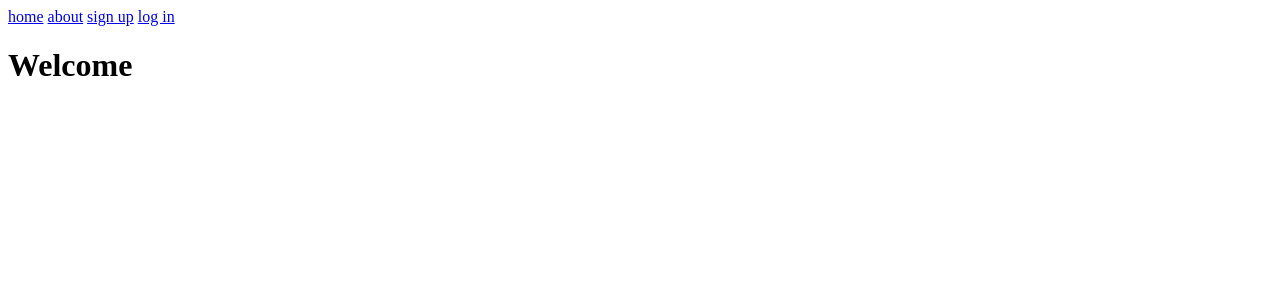
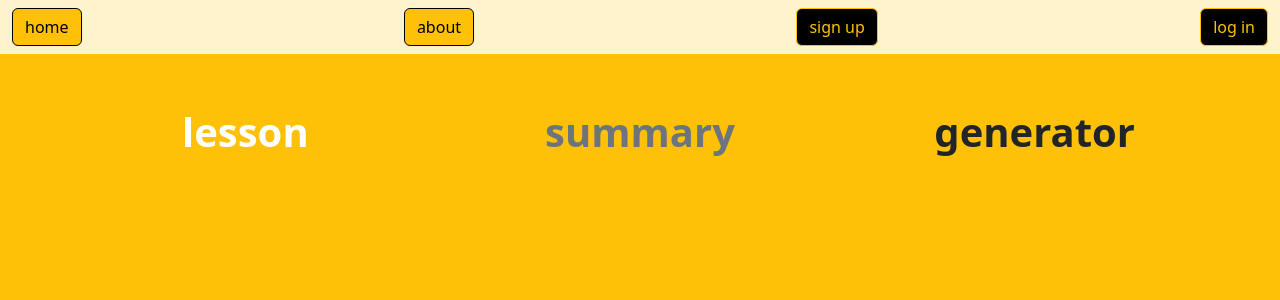
Before and after one commit to jhsu79/lesson-summary-generator, a Django app: page / in a window 1280 px wide. Shown: the top 300 px of the page. Run offline with Django 4.2, Linux system fonts and the light colour scheme.

Commit message:
added styling

```diff
--- /dev/null
+++ b/lessonsummarygenerator/main_app/static/style.css
@@ -0,0 +1,6 @@
+main {
+    background-color: orange;
+}
+a {
+    text-decoration: none;
+}
--- a/lessonsummarygenerator/main_app/templates/about.html
+++ b/lessonsummarygenerator/main_app/templates/about.html
@@ -1,7 +1,7 @@
 {% extends 'base.html' %}
 {% block content %}
-<h2>About the Lesson Note Generator</h2>
-<div> <p>The Lesson Summary Generator (LSG) is a tool for a user (likely an instructor, teacher, or a tutor) to create a list of students and list of concepts the instructor will cover. The user can then use a form to enter a student's performance on homework, the concepts covered during the lesson, and assignments for the next lesson. Using that form, LSG will create summaries using OpenAI. Ultimately, these summaries can then be modified or edited for clarity or length as needed.</p>
+<h2 class="fw-bold fs-1 container-fluid text-center justify-content-center mt-5 w-50 p-2 bg-white border border-black rounded-3">About the Lesson Note Generator</h2>
+<div class="container-fluid mx-2 p-3"></div> <p class="container-fluid fs-2 mx-3 p-5"><strong>The Lesson Summary Generator (LSG) </strong> is a tool for a user (likely an instructor, teacher, or a tutor) to create a list of students and list of concepts the instructor will cover. The user can then use a form to enter a student's performance on homework, the concepts covered during the lesson, and assignments for the next lesson. Using that form, LSG will create summaries using OpenAI. Ultimately, these summaries can then be modified or edited for clarity or length as needed.</p>
 </div>
 
 {% endblock %}
--- a/lessonsummarygenerator/main_app/templates/base.html
+++ b/lessonsummarygenerator/main_app/templates/base.html
@@ -1,33 +1,41 @@
+{% load static %}
+
 <!DOCTYPE html>
 <html lang="en">
 <head>
     <meta charset="UTF-8">
     <meta name="viewport" content="width=device-width, initial-scale=1.0">
+    <link href="https://cdn.jsdelivr.net/npm/bootstrap@5.3.2/dist/css/bootstrap.min.css" rel="stylesheet" integrity="sha384-T3c6CoIi6uLrA9TneNEoa7RxnatzjcDSCmG1MXxSR1GAsXEV/Dwwykc2MPK8M2HN" crossorigin="anonymous">
+    <link rel="stylesheet" href="{% static 'css/style.css' %}">
     <title>Lesson Summary Generator</title>
 </head>
-<body>
+<body class="bg-warning">
     <header>
 
-        <nav>
-                <div>
-                    <a href="{% url 'home' %}">home</a>
-                    <a href="{% url 'about' %}">about</a>
+        <nav class="navbar navbar-expand-sm bg-warning-subtle">
+                <div class="container-fluid">
+                   <a class="btn btn-warning border-black" role="button" href="{% url 'home' %}">home</a></button>
+                   <a class="btn btn-warning border-black" role="button"href="{% url 'about' %}">about</a></button>
                     {% if user.is_authenticated %}
-                    <a href="{% url 'concept_create' %}">add a new concept</a>
-                    <a href="{% url 'student_create' %}">add a student</a>
-                    <a href="{% url 'students_index'%}">all students</a>
-                    <a href ="{% url 'concepts_index' %}">all concepts</a>
-                    <a href="{% url 'logout' %}">log out</a>
+                    <a class="btn btn-outline-primary" role="button" href="{% url 'concept_create' %}">add a new concept</a>
+                    <a class="btn btn-outline-primary" role="button" href="{% url 'student_create' %}">add a student</a>
+                    <a class="btn btn-outline-primary" role="button" href="{% url 'students_index'%}">all students</a>
+                    <a class="btn btn-outline-primary" role="button" href ="{% url 'concepts_index' %}">all concepts</a>
+                    <a class="btn btn-outline-primary" role="button" href="{% url 'logout' %}">log out</a>
                     {% else %}
-                    <a href="{% url 'signup' %}">sign up</a>
-                    <a href="{% url 'login' %}">log in</a>
+                    <a class="btn btn-outline-warning bg-black" role="button"href="{% url 'signup' %}">sign up</a>
+                    <a class="btn btn-outline-warning bg-black" role="button" href="{% url 'login' %}">log in</a>
                     {% endif %}
                 </div>
         </nav>
     </header>
     <main>
         {% block content %}
+        {% block login %}
+        {% endblock %}
         {% endblock %}
     </main>
+    <script src="https://cdn.jsdelivr.net/npm/bootstrap@5.3.2/dist/js/bootstrap.min.js" integrity="sha384-BBtl+eGJRgqQAUMxJ7pMwbEyER4l1g+O15P+16Ep7Q9Q+zqX6gSbd85u4mG4QzX+" crossorigin="anonymous"></script>
+    <script src="https://cdn.jsdelivr.net/npm/@popperjs/core@2.11.8/dist/umd/popper.min.js" integrity="sha384-I7E8VVD/ismYTF4hNIPjVp/Zjvgyol6VFvRkX/vR+Vc4jQkC+hVqc2pM8ODewa9r" crossorigin="anonymous"></script>
 </body>
 </html>
--- a/lessonsummarygenerator/main_app/templates/home.html
+++ b/lessonsummarygenerator/main_app/templates/home.html
@@ -1,6 +1,8 @@
 {% extends 'base.html' %}
 {% block content %}
-
-    <h1>Welcome</h1>
-
+<div class="d-flex p-5 flex-row justify-content-around flex-shrink-4">
+    <div class="w-75 m-0 d-flex justify-content-center fs-1 fw-bold text-white">lesson</div>
+    <div class="w-75 m-0 d-flex justify-content-center fs-1 fw-bold text-secondary">summary</div>
+    <div class="w-75 m-0 d-flex justify-content-center fs-1 fw-bold">generator</div>
+  </div>
 {% endblock %}
--- a/lessonsummarygenerator/main_app/templates/students/lesson_note.html
+++ b/lessonsummarygenerator/main_app/templates/students/lesson_note.html
@@ -7,7 +7,7 @@
 <div>
   <p>Lesson Note for <strong>{{lesson_note.date}}</strong></h3>
   <p>How much of the homework did the student complete? <strong>{{lesson_note.homework_completion_level}}</strong></p>
-  <p>What was the approximate percentage of accuracy? <strong>{{lesson_note.homework_accuracy_level}}<strong></p>
+  <p>What was the approximate percentage of accuracy? <strong>{{lesson_note.homework_accuracy_level}}</strong></p>
   <p>Any notes you want to add about the homework from last session? <strong>{{lesson_note.homework_notes}}</strong></p>
   <p>What concepts did you cover in the lesson today?
     {% for concept in lesson_note.concepts_covered.all %}
@@ -29,8 +29,8 @@
   <p>Private Notes: <strong>{{lesson_note.private_notes}}</strong></p>
 </div>
 <div>
-  <a href="{% url 'lessonnoteupdate' Student.id lesson_note.id %}" value="Edit this lesson note">Edit your lesson note</a>
-  <a href="{% url 'lessonnotedelete' Student.id lesson_note.id %}" value="Delete this lesson note">Delete your lesson note</a>
+<button><a href="{% url 'lessonnoteupdate' Student.id lesson_note.id %}" value="Edit this lesson note">Edit your lesson note</a></button>
+<button><a href="{% url 'lessonnotedelete' Student.id lesson_note.id %}" value="Delete this lesson note">Delete your lesson note</a></button>
 </div>
 <div>
   <h3>Lesson Summary</h3>
```
Also changed, not shown: lessonsummarygenerator/main_app/migrations/0010_alter_lessonnote_lesson_summary.py (added).
